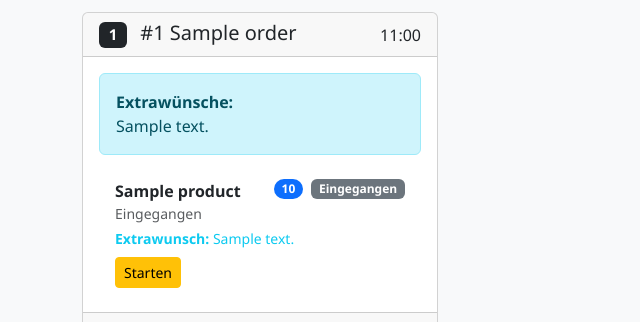
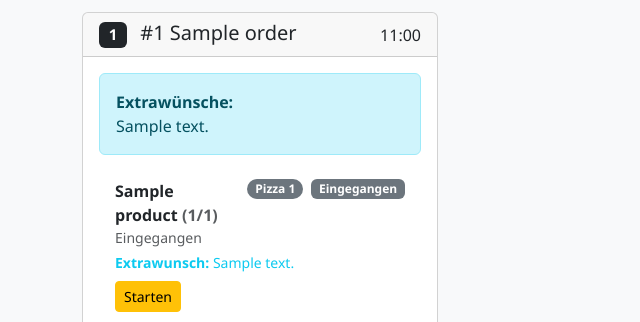
Before and after one commit to Ninob1610/kjg-pizza-manager, a Django app: page /kueche/ in a window 1280 px wide. Shown: the part 260-582 px from the top of the page, without its empty margins (0-640 px from the left). Run offline with Django 5.2, Linux system fonts and the light colour scheme; tables that the repository leaves empty hold one stand-in row (values such as "Sample post"); data that the repository does not hold is empty.

Commit message:
Enhance kitchen view: display pizza number and total for each order item; update badge styles for better clarity

```diff
--- a/orders/templates/orders/kitchen_view.html
+++ b/orders/templates/orders/kitchen_view.html
@@ -45,11 +45,11 @@
                     <li class="list-group-item">
                         <div class="d-flex justify-content-between align-items-start gap-2">
                             <div>
-                                <div class="fw-semibold">{{ item.product.name }}</div>
+                                <div class="fw-semibold">{{ item.product.name }} <span class="text-muted">({{ item.pizza_number }}/{{ item.pizza_total }})</span></div>
                                 <div class="small text-muted">{{ item.get_status_display }}</div>
                             </div>
                             <div class="d-flex align-items-center gap-2 flex-shrink-0">
-                                <span class="badge bg-primary rounded-pill">{{ item.quantity }}</span>
+                                <span class="badge bg-secondary rounded-pill">Pizza {{ item.pizza_number }}</span>
                                 <span class="badge {% if item.status == 'failed' %}bg-danger{% elif item.status == 'completed' %}bg-success{% elif item.status == 'ready' %}bg-info text-dark{% elif item.status == 'topping' %}bg-warning text-dark{% else %}bg-secondary{% endif %}">{{ item.get_status_display }}</span>
                             </div>
                         </div>
--- a/orders/views.py
+++ b/orders/views.py
@@ -49,6 +49,22 @@ def _build_display_orders(orders, mode):
             visible_items.append(item)
 
         if visible_items:
+            product_counts = {}
+            product_indices = {}
+            for item in visible_items:
+                key = (item.product.id, item.status)
+                if key not in product_counts:
+                    product_counts[key] = 0
+                    product_indices[key] = 0
+                product_counts[key] += 1
+
+            product_indices = {}
+            for item in visible_items:
+                key = (item.product.id, item.status)
+                product_indices[key] = product_indices.get(key, 0) + 1
+                item.pizza_number = product_indices[key]
+                item.pizza_total = product_counts[key]
+
             display_orders.append(SimpleNamespace(order=order, items=visible_items))
 
     return display_orders
```
